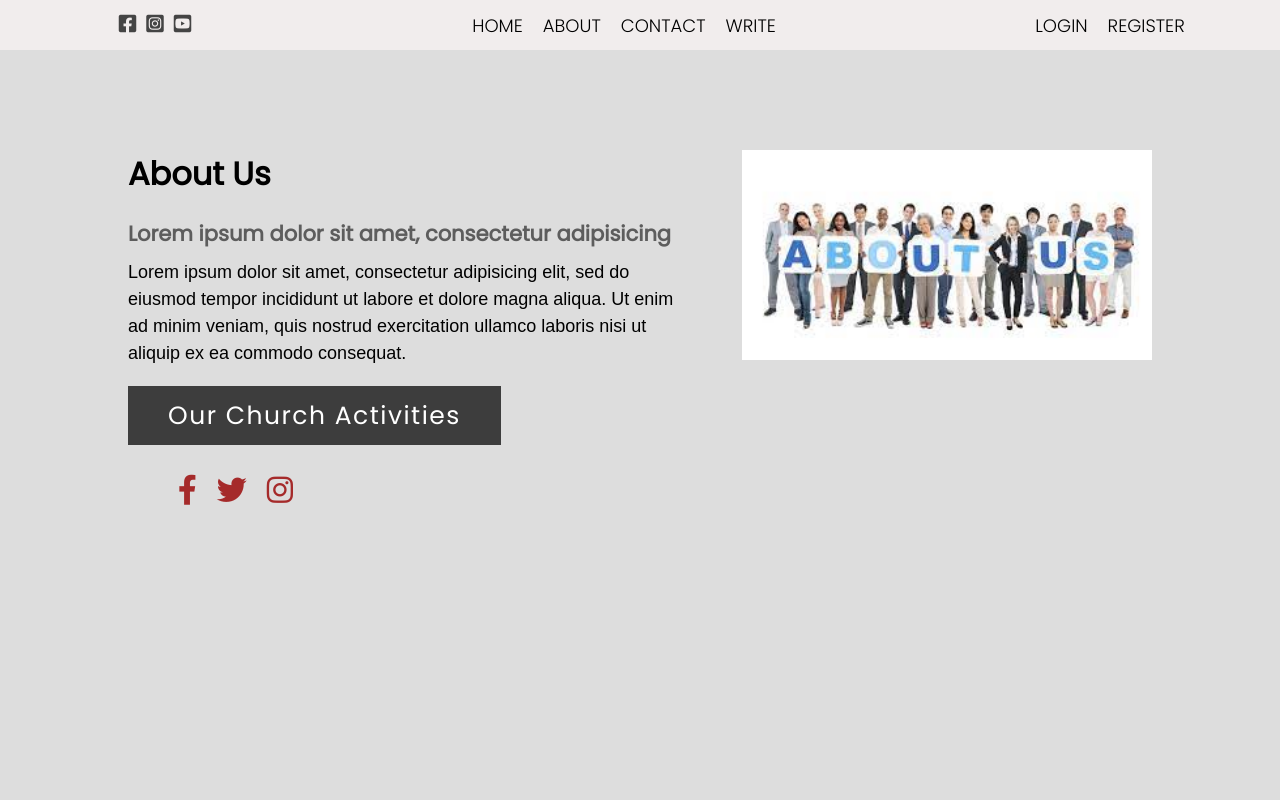
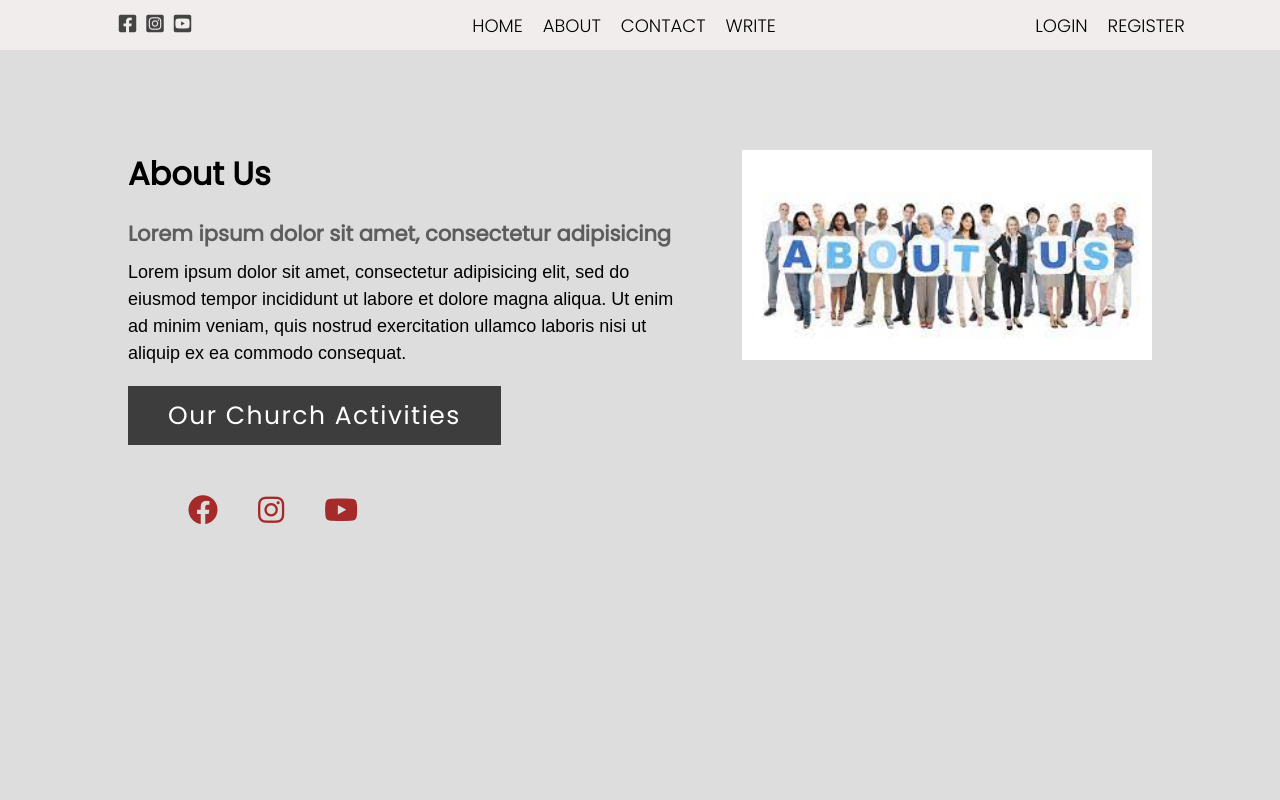
Before and after one commit to JohnNixon6972/Harvest-Ministries, a React (Create React App) app: page /aboutus in a window 1280 px wide. Shown: the top 800 px of the page. Built offline with nearby package versions, Linux system fonts and the light colour scheme.

Commit message:
Added some more fixes

```diff
--- a/src/pages/aboutus/AboutUs.jsx
+++ b/src/pages/aboutus/AboutUs.jsx
@@ -19,9 +19,9 @@ export default function AboutUs() {
 					</div>
 				</div>
 				<div class="social">
-					<a href=""><i class="fab fa-facebook-f"></i></a>
-					<a href=""><i class="fab fa-twitter"></i></a>
-					<a href=""><i class="fab fa-instagram"></i></a>
+					<a href="https://www.facebook.com/profile.php?id=100081239378626" ><i className="social-icon fab fa-facebook"></i></a>
+      				<a href="https://instagram.com/_harvestchurch_?igshid=YmMyMTA2M2Y="><i className="social-icon fab fa-instagram"></i></a>
+      				<a href="https://youtube.com/channel/UCJ3JmUE6Z45rT7y_k-WL5dw"><i class="social-icon fab fa-youtube"></i></a>
 				</div>
 			</div>
 			<div class="image-section">
```
